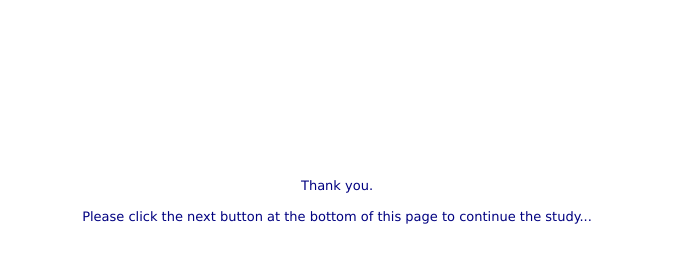
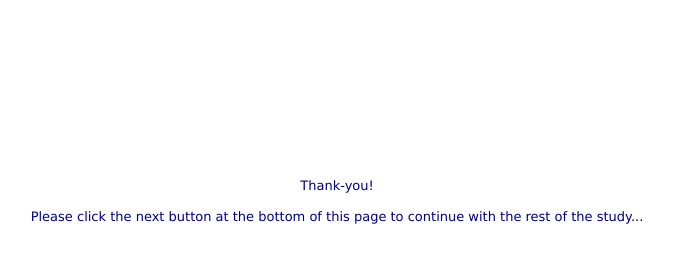
Before and after one commit to cpetsnik/Cyberball, a plain HTML site: page thankyou.htm in a window 1280 px wide. Shown: the whole page, without its empty margins (303-976 px from the left). Drawn offline with Linux system fonts and the light colour scheme.

Commit message:
Update thankyou.htm

```diff
--- a/thankyou.htm
+++ b/thankyou.htm
@@ -3,5 +3,5 @@
 <p>&nbsp;</p>
 <p>&nbsp;</p>
 <p>&nbsp;</p>
-<p align="center"><font color="#000080" size="2" face="Verdana">Thank you. </font></p>
-<p align="center"><font color="#000080" size="2" face="Verdana">Please click the next button at the bottom of this page to continue the study...</font></p>
+<p align="center"><font color="#000080" size="2" face="Verdana">Thank-you! </font></p>
+<p align="center"><font color="#000080" size="2" face="Verdana">Please click the next button at the bottom of this page to continue with the rest of the study...</font></p>
```
